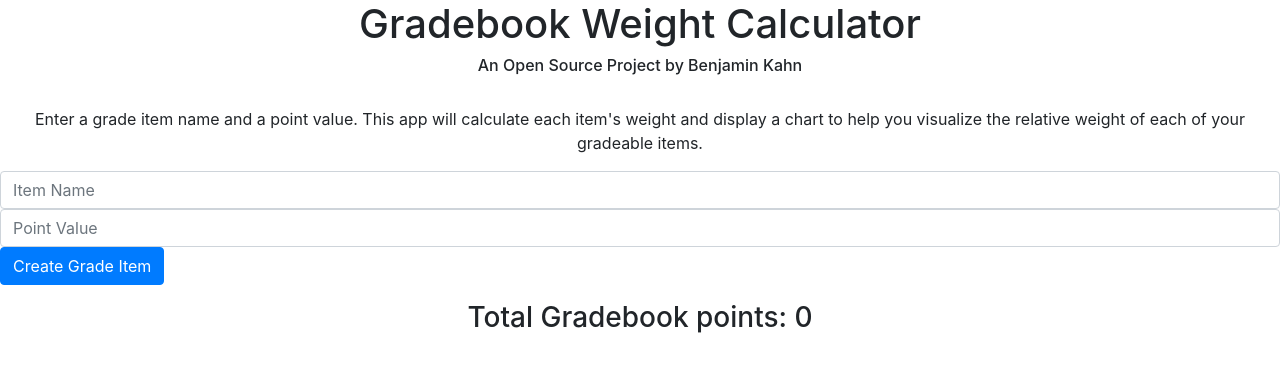
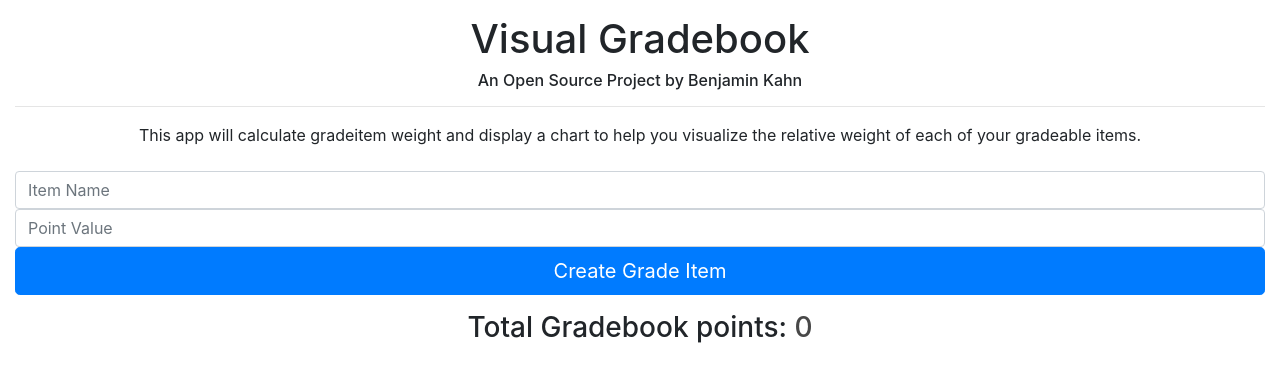
Before and after one commit to thebenkahn/gradebook-weight-visualization, a React (Create React App) app in the folder gradebook2/: page / in a window 1280 px wide. Shown: the top 382 px of the page. Built offline with nearby package versions, Linux system fonts and the light colour scheme.

Commit message:
user interface improvements
minor additions using Bootstrap for more elements

```diff
--- a/gradebook2/src/App.js
+++ b/gradebook2/src/App.js
@@ -3,10 +3,16 @@ import logo from './logo.svg';
 import './App.css';
 import GradeForm from './components/Form';
 import Chart from './components/Chart'
+import {Button} from 'react-bootstrap';
+import {ButtonToolbar} from 'react-bootstrap';
+import {Alert} from 'react-bootstrap';
+import {Form} from 'react-bootstrap';
+import {FormGroup} from 'react-bootstrap';
+import {Jumbotron} from 'react-bootstrap';
+import {PageHeader} from 'react-bootstrap';
+import {Panel} from 'react-bootstrap';
 
 
-
-//adding a comment about git
 class App extends Component {
 
   state = {
@@ -26,7 +32,15 @@ class App extends Component {
   render() {
     return (
       <div className="App">
-        <GradeForm onChange={fields => this.onChange(fields)} onGradeItemAdd={this.handleGradeItemAdd}/>
+        <PageHeader>
+          <h1>Visual Gradebook</h1>
+          <h6>An Open Source Project by Benjamin Kahn</h6>
+        </PageHeader>
+        <hr />
+          This app will calculate gradeitem weight and display a chart to help you visualize the relative weight of each of your gradeable items.
+        <br />
+        <br />
+        <GradeForm onGradeItemAdd={this.handleGradeItemAdd}/>
         <Chart gradeItems={this.state.gradeItems}/>
       </div>
     );
--- a/gradebook2/src/components/Chart.js
+++ b/gradebook2/src/components/Chart.js
@@ -11,23 +11,23 @@ class Chart extends Component{
       var chartDataPoints = [];
       var chartDataLabels = [];
 
-      {this.props.gradeItems.map(point => {
-        gradeBookTotal = gradeBookTotal + Number(point.points);
-        chartDataPoints.push(point.points)
-        chartDataLabels.push(point.name)
+      {this.props.gradeItems.map(item => {
+        gradeBookTotal = gradeBookTotal + Number(item.points);
+        chartDataPoints.push(item.points)
+        chartDataLabels.push(item.name)
       }
     )
   }
 
       return(
         <div>
-          <h3>Total Gradebook points: {gradeBookTotal}</h3>
+          <h3>Total Gradebook points: <span className="totalPoints">{gradeBookTotal}</span></h3>
 
           {this.props.gradeItems.map(gradeItem => {
             return <li className="list-group-item"
               gradeitem={gradeItem}
-              key={gradeItem.id}> <strong>Name: </strong>{gradeItem.name}<strong> | Point Value: </strong> {gradeItem.points} |
-            <strong> Weight: </strong> { ((gradeItem.points/gradeBookTotal) *100).toFixed(2)}% </li>
+              key={gradeItem.id}> <strong>Name: </strong>{gradeItem.name}<strong> | Point Value:   </strong> {gradeItem.points}
+            <strong>  |  Weight: </strong> { ((gradeItem.points/gradeBookTotal) *100).toFixed(2)}% </li>
           }
         )
       }
--- a/gradebook2/src/components/Form.js
+++ b/gradebook2/src/components/Form.js
@@ -4,36 +4,29 @@ import App from '../App'
 import {Button} from 'react-bootstrap';
 import {ButtonToolbar} from 'react-bootstrap';
 import {Alert} from 'react-bootstrap';
+import {ControlLabel} from 'react-bootstrap';
 import {Form} from 'react-bootstrap';
 import {FormGroup} from 'react-bootstrap';
+import {FormControl} from 'react-bootstrap';
+import {Jumbotron} from 'react-bootstrap';
 import {PageHeader} from 'react-bootstrap';
-
-
-
 
 class GradeForm extends Component {
   state = {
     gradeItemName: '',
     gradeItemPoints: '',
-    gradeitemWeight: '',
-    text: 'hello world',
+    gradeitemWeight: ''
   };
-
-
-
-  onChange(greeting, greeting2){
-    console.log('changing text...')
-  }
 
   onSubmit = (e) => {
     e.preventDefault();
     var text = this.refs.text.value.trim();
     var points = this.refs.points.value;
-
+      //todo - move validation to Bootstrap form control
       if(!text){
         alert('Please enter a grade item.')
         return;
-      } //else if(isNaN(points)) {
+      }
         else if(isNaN(points) || points > 100 || points <= 0) {
         alert('Please enter a numeric point value between 1 and 100')
         return;
@@ -44,31 +37,20 @@ class GradeForm extends Component {
         this.refs.text.focus();
     }
 
-    changeText = (e) => {
-    this.setState({text: e.target.value});
-    }
 
 render(){
   return (
+    //todo enhance Bootstrap on form
+    <div>
+      <form inline onSubmit={this.onSubmit}>
+        <FormGroup bsSize="large" controlId="formGradeItem">
+          <div className="form-group">
 
-    <div>
-      <PageHeader>
-          Gradebook Weight Calculator
-      </PageHeader>
-      <h6>An Open Source Project by Benjamin Kahn</h6>
-      <br/>
-        <p>Enter a grade item name and a point value.
-          This app will calculate each item's weight and display a chart to help you visualize the relative weight of each of your gradeable items.</p>
-      <form onSubmit={this.onSubmit}>
-        <FormGroup
-            controlId="formGradeItem"
-          >
+            <input type="text" ref="text" class="form-control" placeholder="Item Name"></input>
 
-          <div className="form-group">
-            <input type="text" ref="text" onChange={this.onChange} class="form-control" placeholder="Item Name"></input>
-            <input type="text" ref="points" onChange={this.onChange} class="form-control" placeholder="Point Value"></input>
+            <input type="text" ref="points" class="form-control" placeholder="Point Value"></input>
             <ButtonToolbar>
-              <Button bsStyle="primary" type="submit">Create Grade Item</Button>
+              <Button bsStyle="primary" bsSize="large" type="submit" block>Create Grade Item</Button>
             </ButtonToolbar>
           </div>
           </FormGroup>
@@ -77,7 +59,4 @@ render(){
   )
 }
 }
-
-
-
 export default GradeForm;
--- a/gradebook2/src/index.css
+++ b/gradebook2/src/index.css
@@ -1,5 +1,8 @@
 body {
   margin: 0;
-  padding: 0;
+  padding: 15px;
   font-family: sans-serif;
 }
+.totalPoints{
+color:#484848;
+}
```
